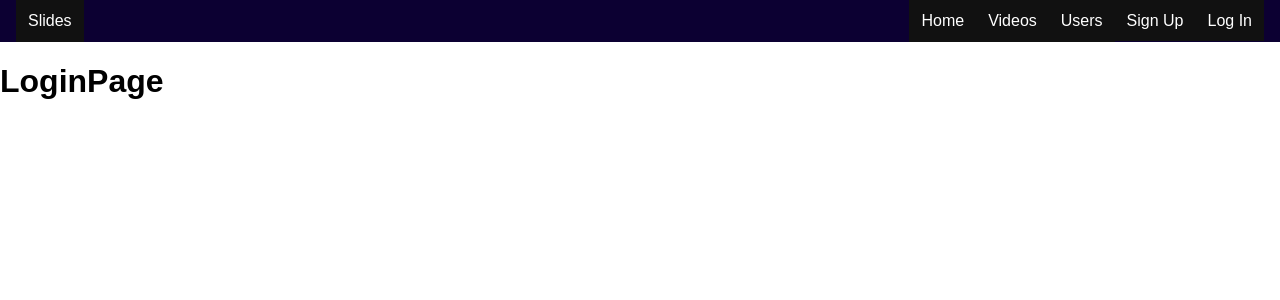
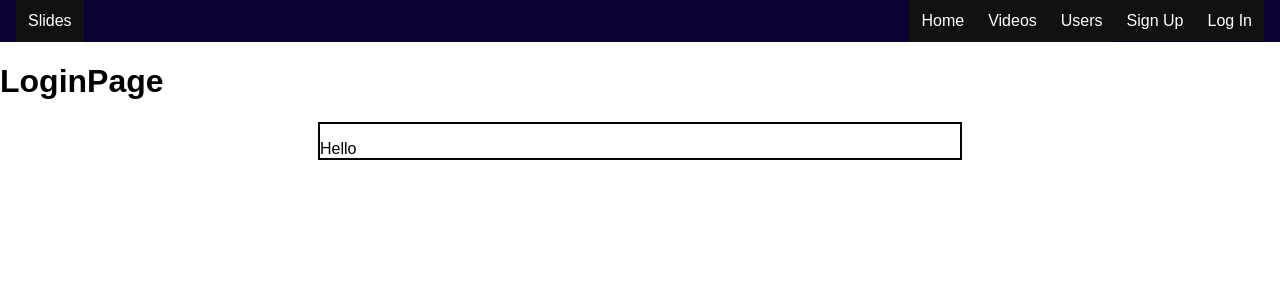
Before and after one commit to MostlyFocusedMike/slides-front, a React (Create React App) app: page /login in a window 1280 px wide. Shown: the top 300 px of the page. Built offline with nearby package versions, Linux system fonts and the light colour scheme; what normalizr would draw is missing.

Commit message:
create login component

```diff
--- a/src/App.js
+++ b/src/App.js
@@ -1,5 +1,5 @@
 import React from 'react';
-import {Redirect, withRouter} from 'react-router'
+import {withRouter} from 'react-router'
 import { connect } from 'react-redux';
 import './App.css';
 import Routes from './routes'
--- /dev/null
+++ b/src/components/LogInForm.js
@@ -0,0 +1,26 @@
+import React from 'react'
+
+class LogInForm extends React.Component {
+  constructor() {
+    super()
+
+    this.initState = {
+      user: {
+        username: "",
+        email: "",
+        password: "",
+        password_confirmation: ""
+      }
+    }
+    this.state = this.initState
+  }
+  render() {
+    return (
+      <form>
+        <label>Hello</label>
+      </form>
+    )
+  }
+}
+
+export default LogInForm
--- a/src/pages/LoginPage.js
+++ b/src/pages/LoginPage.js
@@ -1,9 +1,11 @@
 import React from 'react'
+import LogInForm from '../components/LogInForm'
 
 const LoginPage = (props) => {
   return (
     <div>
       <h1>LoginPage</h1>
+      <LogInForm />
     </div>
   )
 }
```
